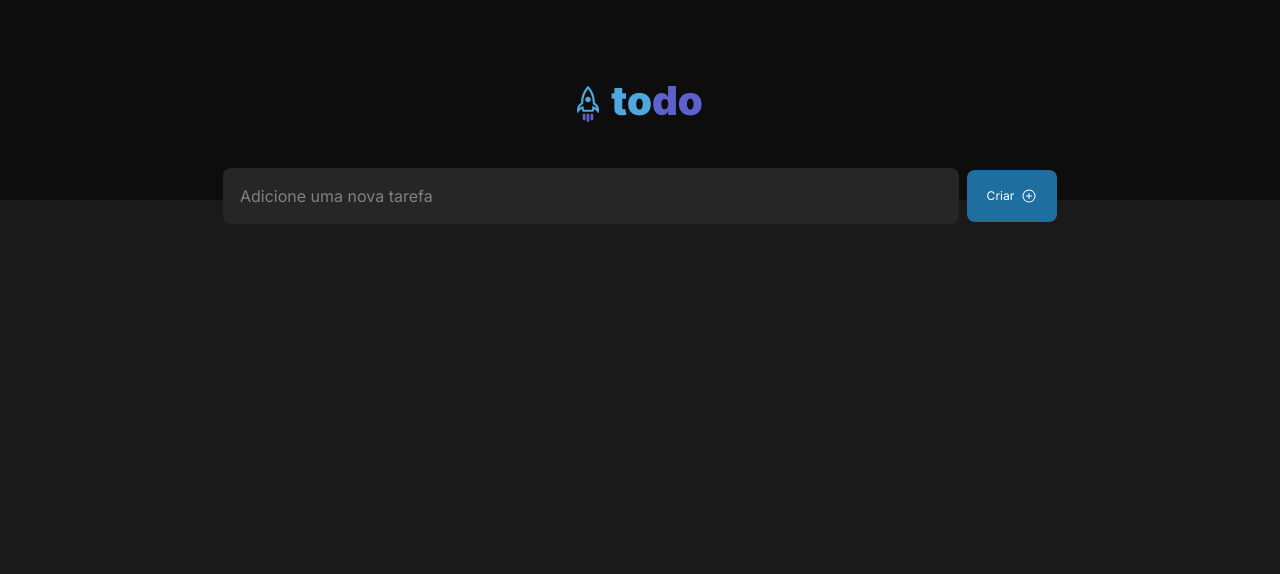
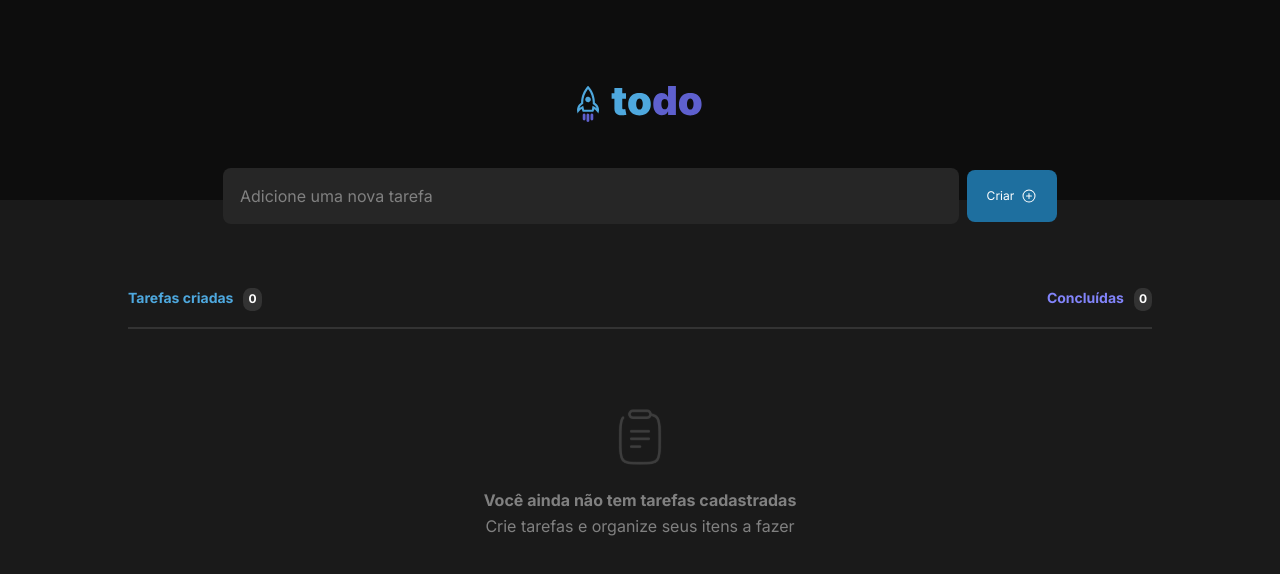
Before and after one commit to prissycorrea/to-do, a React (Vite) app: page / in a window 1280 px wide. Shown: the top 574 px of the page. Built offline with nearby package versions, Linux system fonts and the light colour scheme.

Commit message:
no tasks screen created

```diff
--- a/index.html
+++ b/index.html
@@ -6,7 +6,7 @@
     <link rel="preconnect" href="https://fonts.gstatic.com" crossorigin>
     <link href="https://fonts.googleapis.com/css2?family=Inter:wght@400;700&display=swap" rel="stylesheet">
     <meta name="viewport" content="width=device-width, initial-scale=1.0" />
-    <title>Vite + React + TS</title>
+    <title>ToDo</title>
   </head>
   <body>
     <div id="root"></div>
--- a/src/App.tsx
+++ b/src/App.tsx
@@ -2,12 +2,14 @@ import { useState } from 'react'
 import { Header } from './components/Header'
 import './global.css';
 import { Input } from './components/Input';
+import { CreatedTasks } from './components/CreatedTasks';
 
 export function App() {
   return (
     <>
     <Header />
     <Input />
+    <CreatedTasks />
     </>
   )
 }
--- /dev/null
+++ b/src/components/CreatedTasks.module.css
@@ -0,0 +1,54 @@
+.container {
+
+    width: 80vw;
+    margin: 0 auto;
+}
+
+.tasksContainerHeader {
+    display: flex;
+    justify-content: space-between;
+    align-items: center;
+    padding-top: 4rem;
+    width: 80vw;
+    margin: 0 auto;
+}
+
+.tasksHeader {
+    display: flex;
+    font-size: var(--medium-font);
+    font-weight: bold;
+}
+
+.tasksHeader p:nth-child(1){
+    color: var(--blue-200);
+}
+
+.tasksHeader p:nth-child(2){
+    margin-left: 10px;
+    padding: 3px 5px;
+    background-color: var(--gray-400);
+    border-radius: 40%;
+    font-size: var(--small-font);
+}
+
+.tasksHeader:nth-of-type(2) .tasksHeaderText {
+    color: var(--purple-200);
+}
+
+.containerTasks {
+    margin-top: 1rem;
+    border-top: 2px solid var(--gray-400);
+    display: flex;
+    flex-direction: column;
+    align-items: center;
+    color: #808080;
+}
+
+.containerTasks img {
+    margin: 5rem 0 1.5rem 0;
+}
+
+.containerTasks p:nth-of-type(1) {
+    font-weight: bold;
+    margin-bottom: 0.2rem;
+}
--- /dev/null
+++ b/src/components/CreatedTasks.tsx
@@ -0,0 +1,24 @@
+import styles from './CreatedTasks.module.css';
+import clipboardIcon from '../assets/clipboard-icon.svg';
+
+export function CreatedTasks() {
+  return (
+    <div className={styles.container}>
+        <div className={styles.tasksContainerHeader}>
+            <div className={styles.tasksHeader}>
+                <p className={styles.tasksHeaderText}>Tarefas criadas</p>
+                <p>0</p>
+            </div>
+            <div className={styles.tasksHeader}>
+                <p className={styles.tasksHeaderText}>Concluídas</p>
+                <p>0</p>
+            </div>
+        </div>
+        <div className={styles.containerTasks}>
+            <img src={clipboardIcon} alt="Ícone de clipboard" />
+            <p>Você ainda não tem tarefas cadastradas</p>
+            <p>Crie tarefas e organize seus itens a fazer</p>
+        </div>
+    </div>
+  );
+}
--- a/src/global.css
+++ b/src/global.css
@@ -1,6 +1,5 @@
 :root {
-    /* Colors */
-    --blue-200: #4EA8DE
+    --blue-200: #4EA8DE;
     --blue-300: #1E6F9F;
     --gray-700: #0D0D0D;
     --gray-600: #1A1A1A;
@@ -14,7 +13,6 @@
     --red-200: #E25858;
     --white: #ffffff;
 
-    /* Font sizes */
     --small-font: 0.75rem;
     --medium-font: 0.875rem;
     --normal-font: 1rem;
@@ -30,6 +28,7 @@ body {
     background: var(--gray-600);
     color: var(--white);
     -webkit-font-smoothing: antialiased; /* Fontes mais nítidas */
+    height: 100vh;
 }
 
 body, input, textarea, button {
```
Also changed, not shown: src/assets/clipboard-icon.svg (added).
